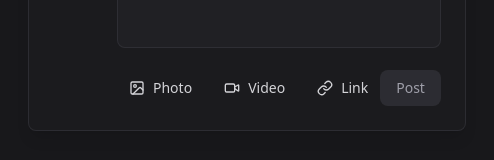
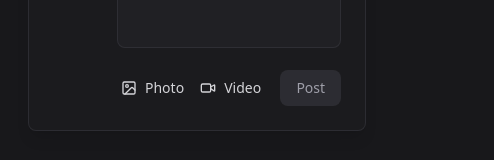
Before and after one commit to shangesh-tech/Alumini-Chain, a Next.js app in the folder client/: page / in a window 390 px wide. Shown: the part 282-442 px from the top of the page, 494 px wide, since content can reach past the window. Built offline with nearby package versions, Linux system fonts and the light colour scheme.

Commit message:
feat: Feed page Responsive enhancement

```diff
--- a/client/app/page.jsx
+++ b/client/app/page.jsx
@@ -145,17 +145,13 @@ export default function Home() {
               />
               <div className="flex items-center justify-between">
                 <div className="flex items-center space-x-2">
-                  <button className="flex items-center px-3 py-2 text-sm text-zinc-300 hover:text-white hover:bg-zinc-700/50 rounded-lg transition-colors">
+                  <button className="flex items-center px-1 md:px-3 py-2 text-sm text-zinc-300 hover:text-white hover:bg-zinc-700/50 rounded-lg transition-colors">
                     <Image className="w-4 h-4 mr-2" />
                     Photo
                   </button>
-                  <button className="flex items-center px-3 py-2 text-sm text-zinc-300 hover:text-white hover:bg-zinc-700/50 rounded-lg transition-colors">
+                  <button className="flex items-center px-1 md:px-3 py-2 text-sm text-zinc-300 hover:text-white hover:bg-zinc-700/50 rounded-lg transition-colors">
                     <Video className="w-4 h-4 mr-2" />
                     Video
-                  </button>
-                  <button className="flex items-center px-3 py-2 text-sm text-zinc-300 hover:text-white hover:bg-zinc-700/50 rounded-lg transition-colors">
-                    <Link className="w-4 h-4 mr-2" />
-                    Link
                   </button>
                 </div>
                 <button
```
